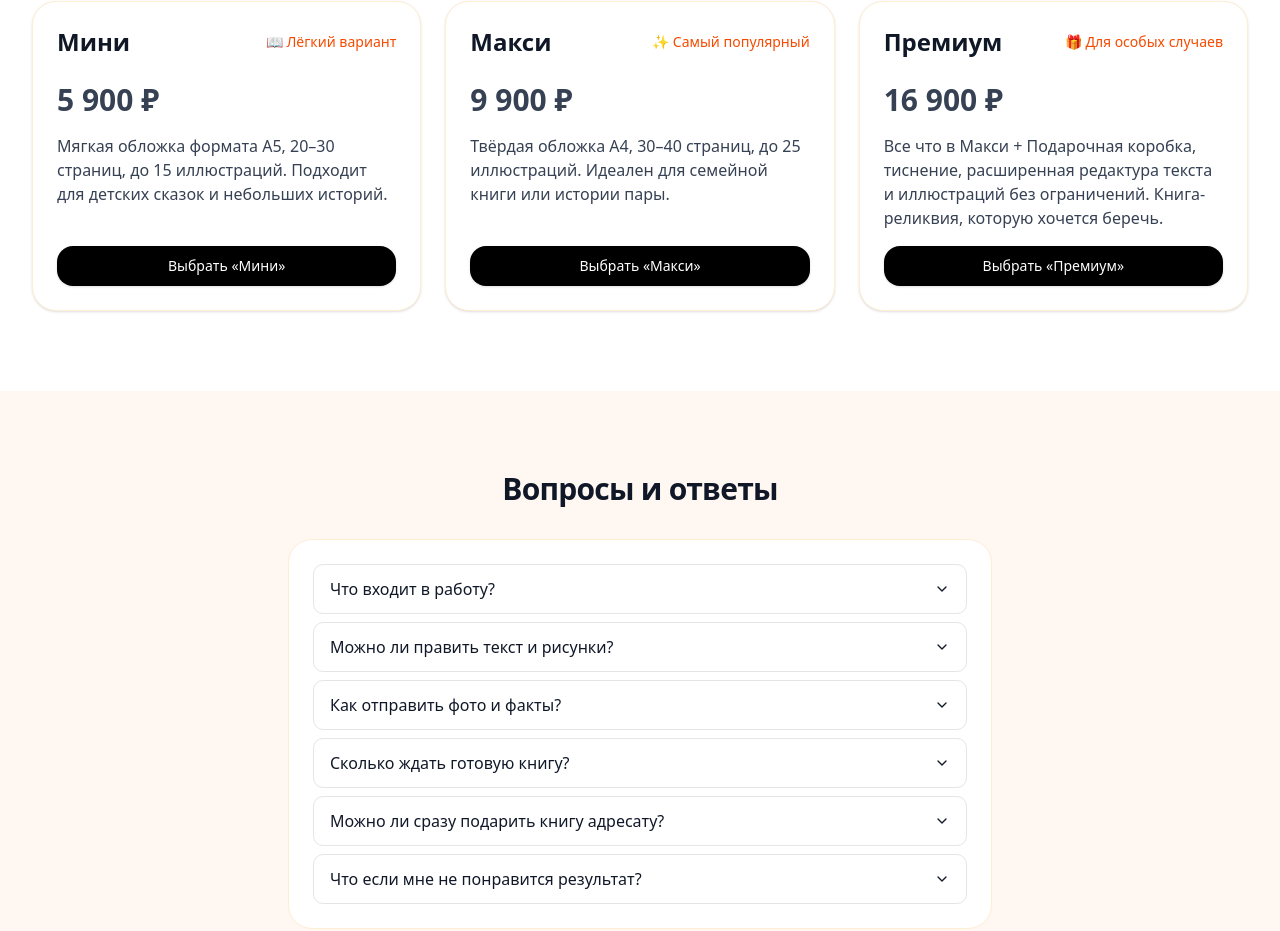
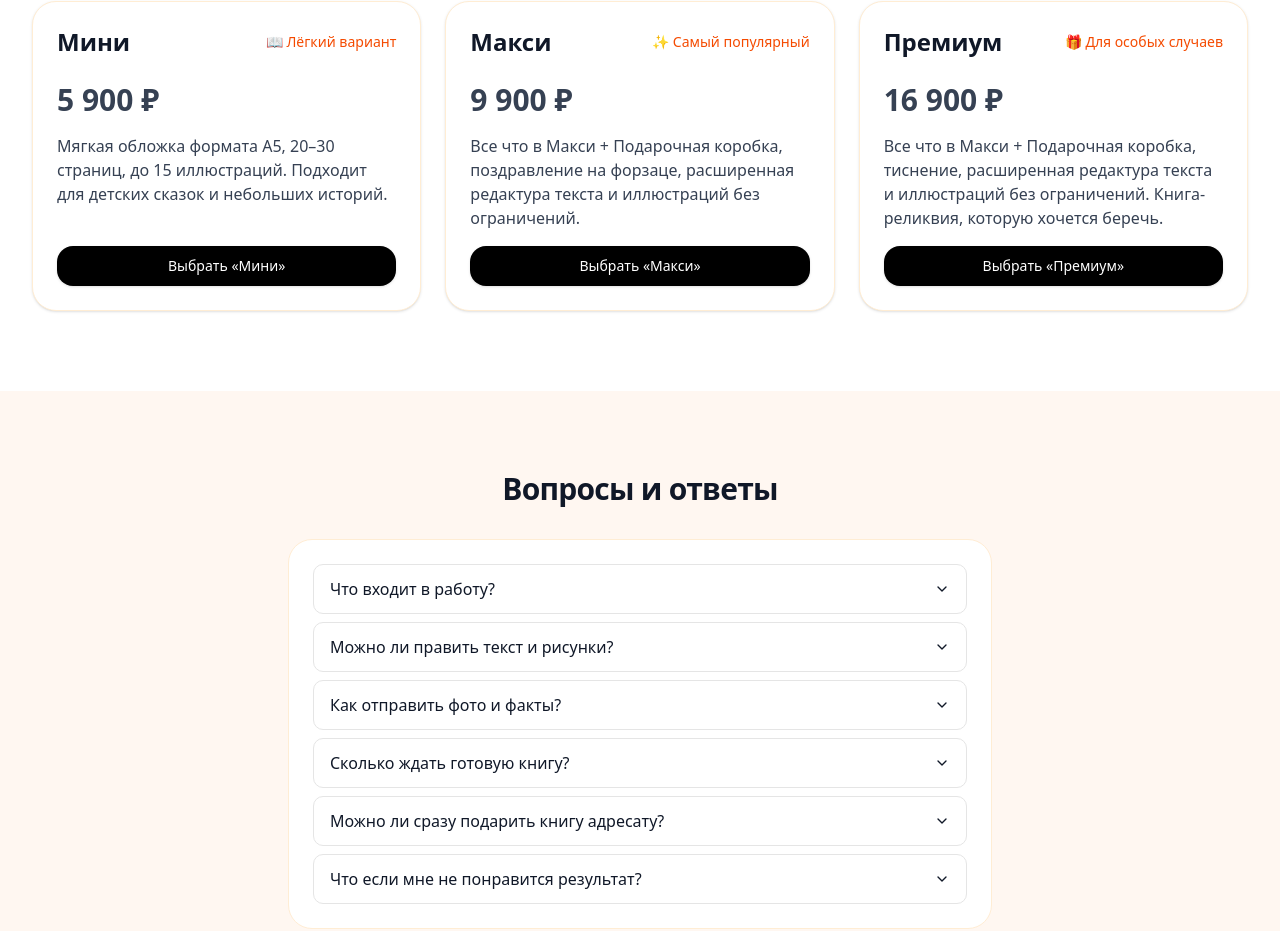
Before and after one commit to pastushin86-cpu/voobrazhay-landing, a Next.js app: page / in a window 1280 px wide. Shown: the part 4878-5809 px from the top of the page. Built offline with nearby package versions, Linux system fonts and the light colour scheme.

Commit message:
Тариф 'Макси': обновлено описание согласно брифу

```diff
--- a/src/app/page.tsx
+++ b/src/app/page.tsx
@@ -413,7 +413,7 @@ export default function VoobrazhayLanding() {
               name: "Макси",
               price: "9 900 ₽",
               tag: "✨ Самый популярный",
-              desc: "Твёрдая обложка А4, 30–40 страниц, до 25 иллюстраций. Идеален для семейной книги или истории пары.",
+              desc: "Все что в Макси + Подарочная коробка, поздравление на форзаце, расширенная редактура текста и иллюстраций без ограничений.",
               cta: "Выбрать «Макси»",
               link: PRICING_LINKS.maxi,
             },{
```
